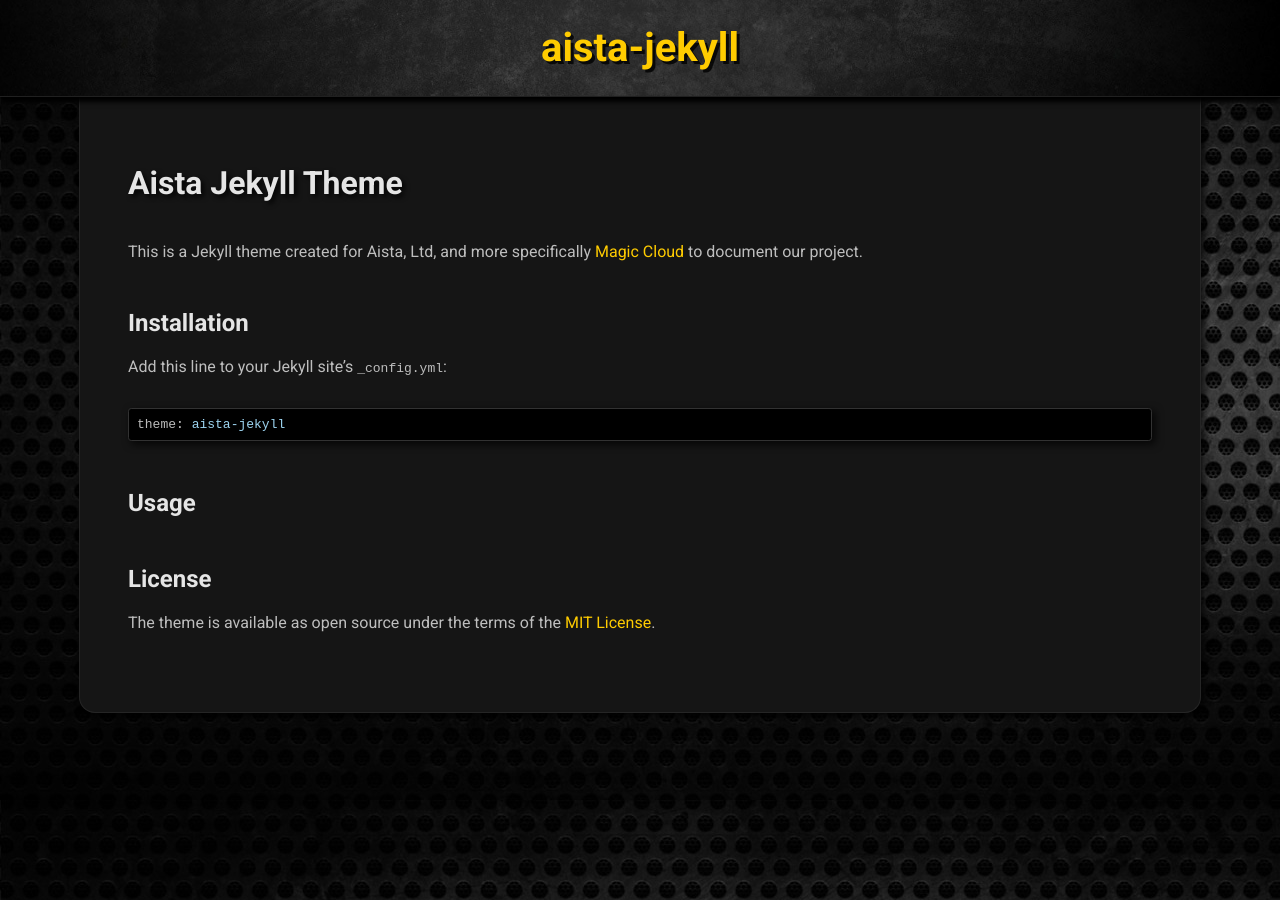
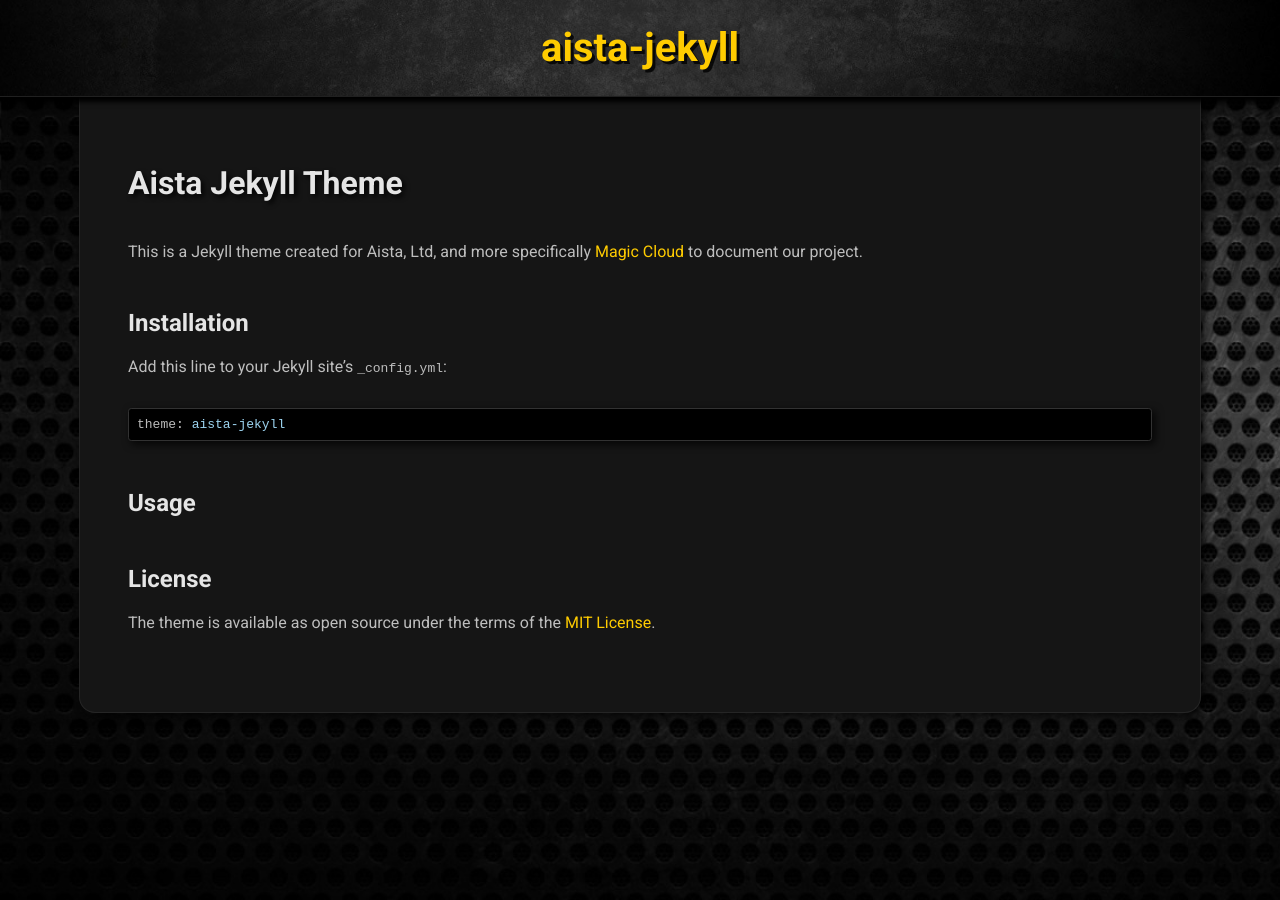
Before and after one commit to polterguy/aista-jekyll, a Jekyll site: the page built from README.md, in a window 1280 px wide. Built offline with Jekyll 4.4.1, drawn with Linux system fonts in a browser that asks for light colours; our own code applies the rules of GitHub Pages for plain Markdown files.

Commit message:
Update style.css

```diff
--- a/assets/style.css
+++ b/assets/style.css
@@ -5,6 +5,8 @@ body {
   background-color: #111;
   font-family: 'Roboto', sans-serif;
   background-image: url(/assets/bg2.jpeg);
+  background-size: cover;
+  background-attachment: fixed;
 }
 
 a {
```
